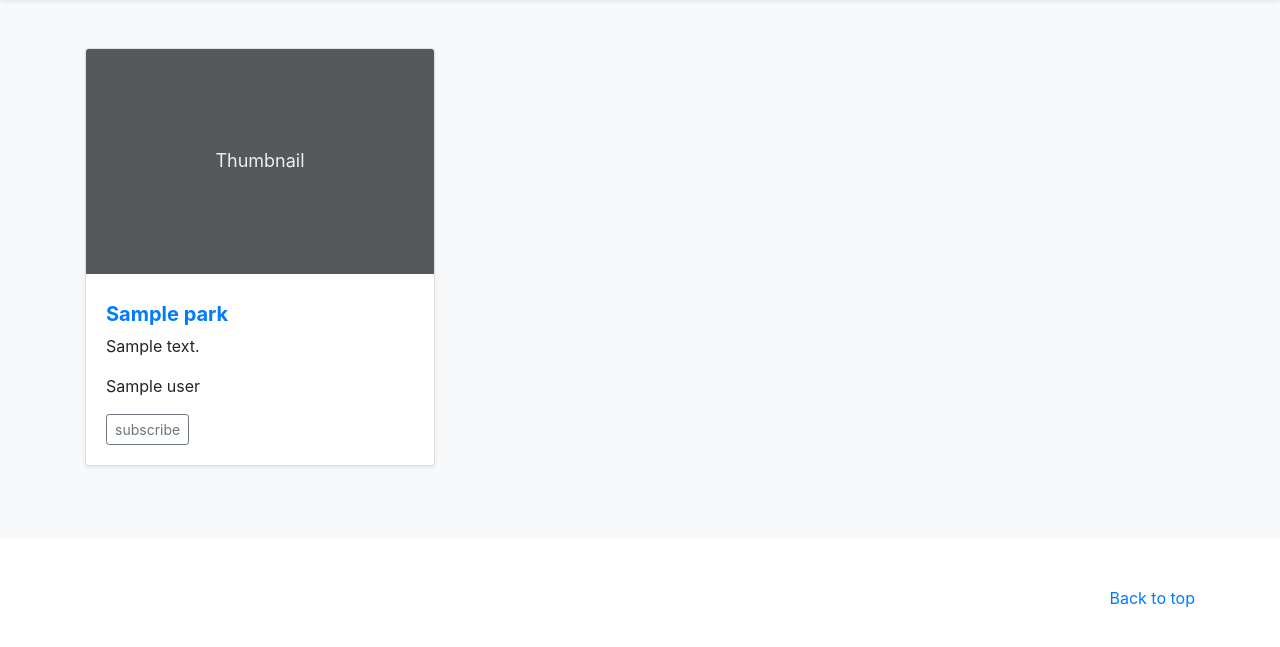
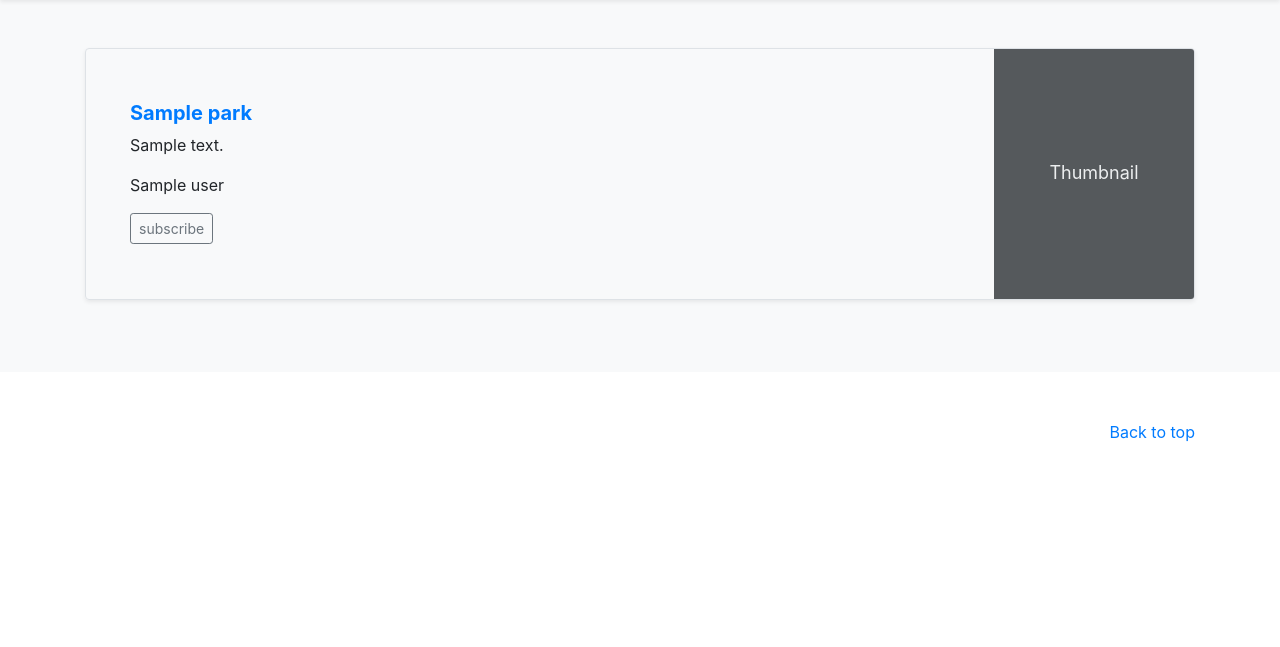
Before and after one commit to nsaranya4/APAD_AmusementParks, a Flask app: template ui/app/amusepark/templates/parks.html in a window 1280 px wide. Shown: the part 56-703 px from the top of the page. Run offline with Flask 2, Linux system fonts and the light colour scheme; the template is opened without the code that fills it: most values are stand-ins (such as "Sample title", 1, 10 or a date in 2020); some libraries are stand-ins or nearby versions.

Commit message:
updated parks.html

```diff
--- a/ui/app/amusepark/templates/parks.html
+++ b/ui/app/amusepark/templates/parks.html
@@ -13,16 +13,13 @@
 
       <div class="row">
         {% for park in parks %}
-        <div class="col-md-4">
-          <div class="card mb-4 shadow-sm">
-            <svg class="bd-placeholder-img card-img-top" width="100%" height="225" xmlns="http://www.w3.org/2000/svg" preserveAspectRatio="xMidYMid slice" focusable="false" role="img" aria-label="Placeholder: Thumbnail"><title>Placeholder</title><rect width="100%" height="100%" fill="#55595c"/><text x="50%" y="50%" fill="#eceeef" dy=".3em">Thumbnail</text></svg>
+        <div class="col-md-12">
+          <div class="row no-gutters border rounded overflow-hidden flex-md-row mb-4 shadow-sm h-md-250 position-relative">
+            <div class="col p-4 d-flex flex-column position-static">
             <div class="card-body">
-              <a href="/parks/{{park.id}}/posts" class="navbar-brand d-flex align-items-center">
-                <strong>{{ park.name }}</strong>
-              </a>
+              <a href="/parks/{{park.id}}/posts" class="navbar-brand d-flex align-items-center"><strong>{{ park.name }}</strong></a>
               <p class="card-text">{{ park.description }}</p>
               <p class="card-text">{{ park.user.name }}</p>
-
               <form method="POST"  action="/subscriptions/create">
                 <div class="d-flex justify-content-between align-items-center">
                   <input type="hidden" name="park_id" id="park_id" value="{{ park.id }}"/>
@@ -32,8 +29,10 @@
                   </div>
                 </div>
               </form>
-
             </div>
+          </div>
+          <div class="col-auto d-none d-lg-block">
+            <svg class="bd-placeholder-img" width="200" height="250" xmlns="http://www.w3.org/2000/svg" preserveAspectRatio="xMidYMid slice" focusable="false" role="img" aria-label="Placeholder: Thumbnail"><title>Placeholder</title><rect width="100%" height="100%" fill="#55595c"/><text x="50%" y="50%" fill="#eceeef" dy=".3em">Thumbnail</text></svg>
           </div>
         </div>
         {% endfor %}
```
